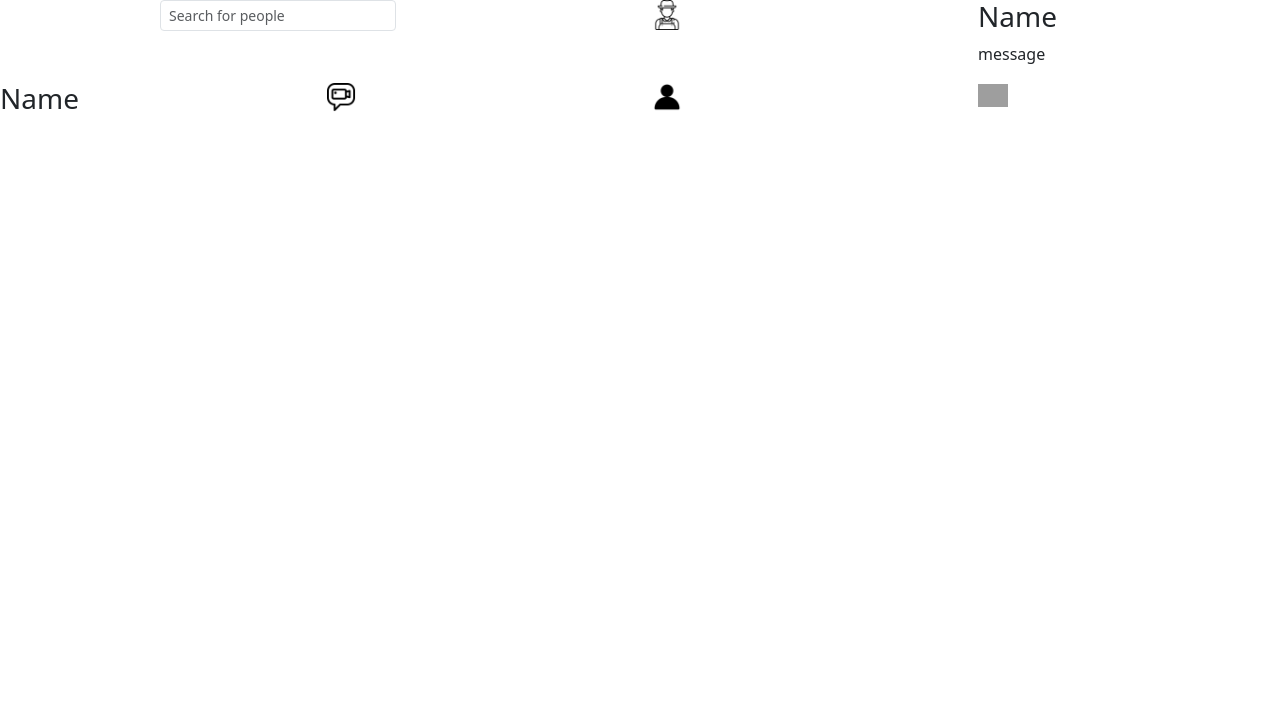
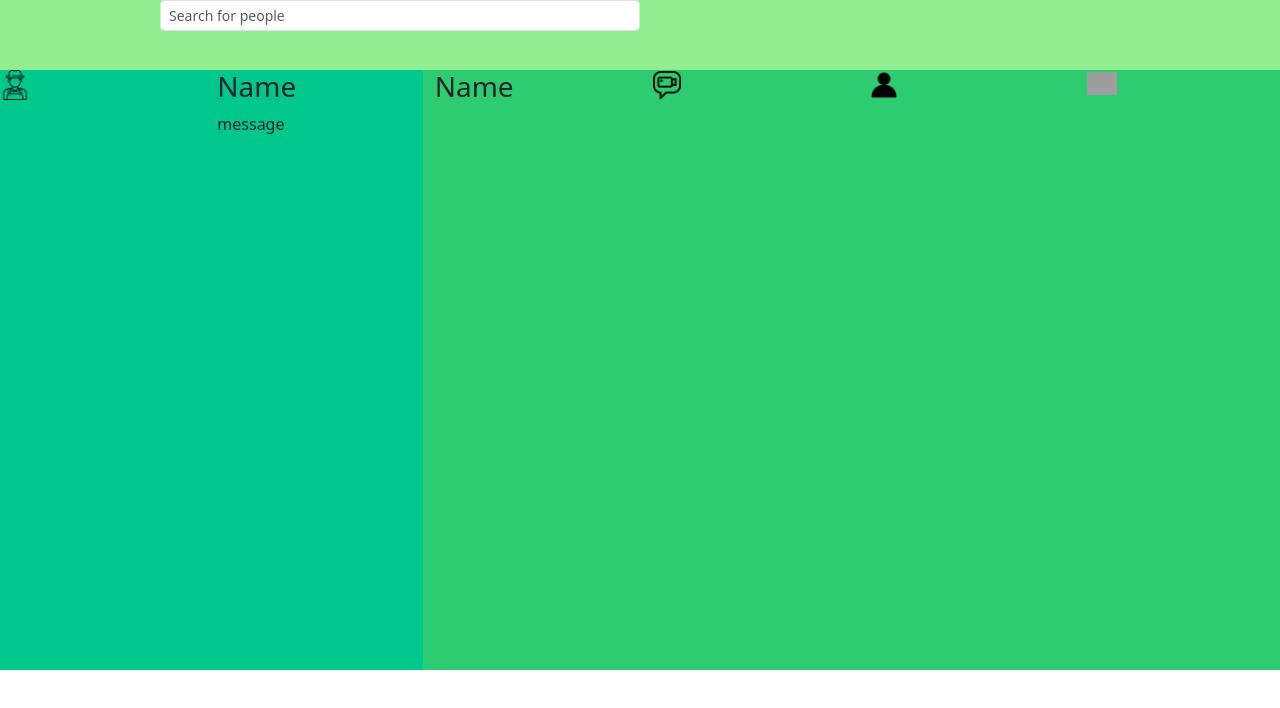
Before and after one commit to radjaa-ab/farmconnect-app, a React (Create React App) app: page / in a window 1280 px wide. Shown: the top 708 px of the page. Built offline with nearby package versions, Linux system fonts and the light colour scheme; grey boxes are pictures that could not be loaded.

Commit message:
Useless lol pour css, and to show la forme du messaging

```diff
--- a/package.json
+++ b/package.json
@@ -3,10 +3,12 @@
   "version": "0.1.0",
   "private": true,
   "dependencies": {
+    "@hypnosphi/create-react-context": "^0.3.1",
     "@testing-library/jest-dom": "^5.17.0",
     "@testing-library/react": "^13.4.0",
     "@testing-library/user-event": "^13.5.0",
     "bootstrap": "^5.3.3",
+    "classnames": "^2.5.1",
     "mdbreact": "^5.2.0",
     "react": "^18.2.0",
     "react-bootstrap": "^2.10.2",
@@ -39,5 +41,9 @@
       "last 1 firefox version",
       "last 1 safari version"
     ]
+  },
+  "devDependencies": {
+    "sass": "^1.72.0",
+    "sass-loader": "^14.1.1"
   }
 }
--- a/src/Pages/Messaging.js
+++ b/src/Pages/Messaging.js
@@ -2,34 +2,37 @@ import React from 'react';
 import Col from 'react-bootstrap/Col';
 import Form from 'react-bootstrap/Form';
 import Row from 'react-bootstrap/Row';
-import Chat from '../Components/Chat';
+import SearchBar from '../Components/SearchBar';
+import Contacts from '../Components/Contacts';
 import ContactIcons from '../Components/ContactIcons';
-import Contacts from '../Components/Contacts';
-import SearchBar from '../Components/SearchBar';
 import 'bootstrap/dist/css/bootstrap.min.css';
+import '../Styles/All.css';
+import classNames from 'classnames';
+
 
 
 function Messaging() {
   const MessagingPlaceholder = 'Search for people'; // Specific placeholder text
+
   return (
+    <div className="messaging-container">
       <Form>
-            <Row>
-                <Col>
-                    <SearchBar placeholderText={MessagingPlaceholder}/>
-                </Col>
-                <Col>
-                    <Contacts />
+        <Row className="search-row">
+          <Col xs={12} className="search-col"> {/* Search bar takes full width on all screens */}
+            <SearchBar placeholderText={MessagingPlaceholder} className="Searchbar"/>
           </Col>
         </Row>
         <Row>
-                <Col>
+          <Col xs={4} className="contacts-col"> {/* Contacts pane takes 4 columns on all screens */}
+            <Contacts />
+          </Col>
+          <Col xs={8} className="chat-col"> {/* ContactIcon pane takes remaining 8 columns on all screens */}
             <ContactIcons />
           </Col>
-
         </Row>
       </Form>
+    </div>
   );
-
 }
 
 export default Messaging;
--- a/src/Styles/All.css
+++ b/src/Styles/All.css
@@ -0,0 +1,27 @@
+.messaging-container {
+    display: flex;
+    flex-direction: column;
+    height: 100vh;
+
+  .search-row {
+    height: 70px; /* Adjust height for shorter first row */
+  }
+
+  .Searchbar{
+    margin-top: 20px; /* Adjust the value as needed */
+  }
+
+  .search-col {
+    background-color: #90EE90; /* Light green for search bar */
+  }
+
+  .contacts-col {
+    background-color: #00C78C; /* Medium green for contacts */
+
+  }
+
+  .chat-col {
+    background-color: #2ECC71; /* Dark green for chat */
+    height: 600px;
+  }
+}
```
Also changed, not shown: 1 other file (tests, documents, lock files or other folders). Lines whose indentation alone changed are shown as unchanged.
